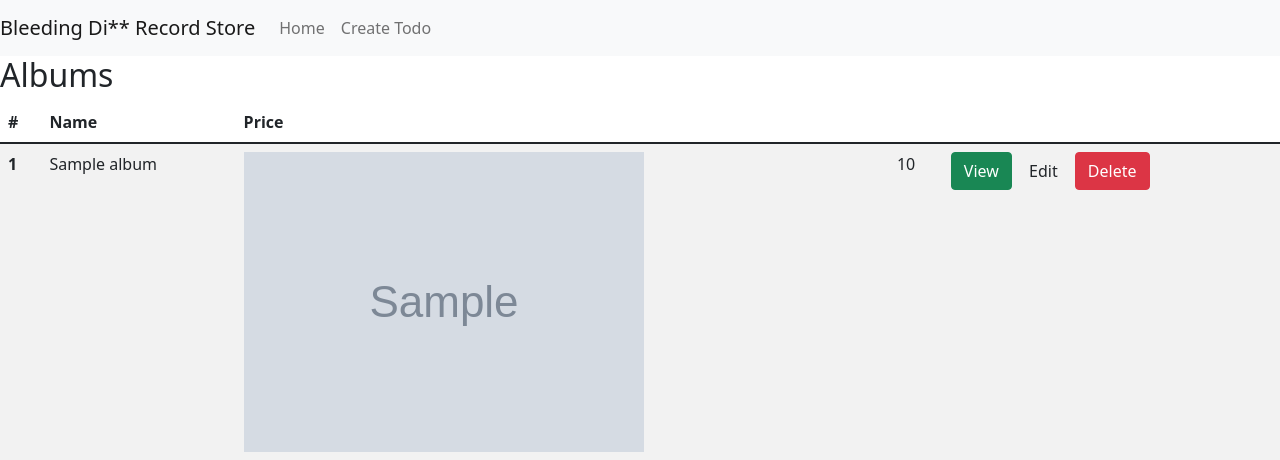
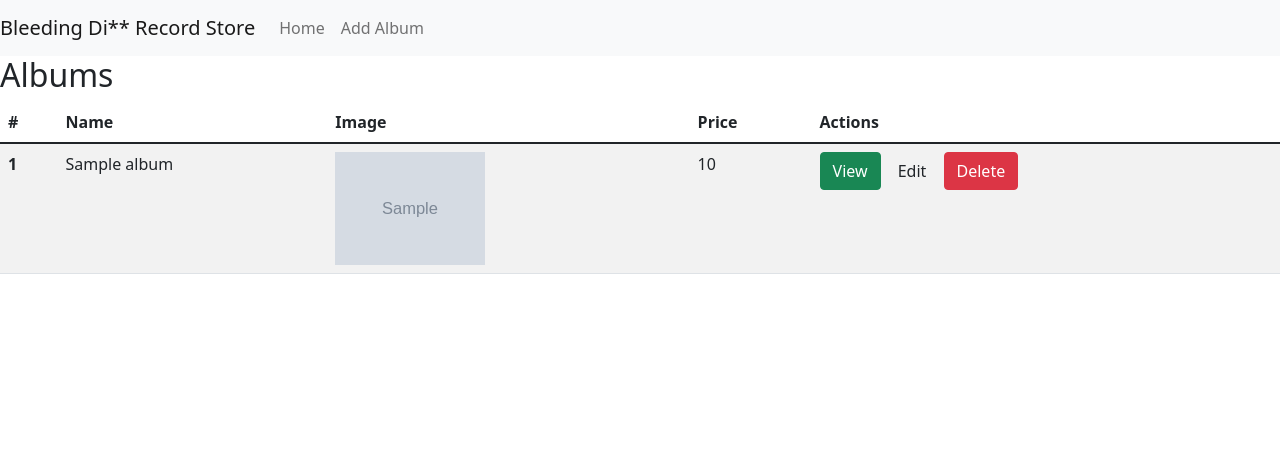
Before and after one commit to stepanCodam/day3, a Symfony app: template templates/albums/index.html.twig in a window 1280 px wide. Shown: the top 460 px of the page. Run offline with Twig, Linux system fonts and the light colour scheme; the template is opened without the code that fills it: most values are stand-ins (such as "Sample title", 1, 10 or a date in 2020); grey boxes marked "Sample" are stand-in pictures; some libraries are stand-ins or nearby versions.

Commit message:
check all

```diff
--- a/templates/albums/details.html.twig
+++ b/templates/albums/details.html.twig
@@ -6,6 +6,7 @@
   <div class="card-body">
     <h5 class="card-title">Album: {{album.name}}</h5>
     <p class="card-text"> Price: {{album.price}}</p>
+        <p class="card-text"> description: {{album.description}}</p>
     <a href="/" class="btn btn-primary">Home</a>
   </div>
 </div>
--- a/templates/albums/index.html.twig
+++ b/templates/albums/index.html.twig
@@ -10,8 +10,9 @@
            <tr>
                <th>#</th>
                <th>Name</th>
+               <th>Image</th>
                <th>Price</th>
-               <th></th>
+               <th>Actions</th>
            </tr>
        </thead>
        {% for album in albums %}
@@ -19,7 +20,7 @@
            <tr>
                <th scope="row">{{album.id}}</th>
                <td>{{album.name}}</td>
-               <td><img src="{{asset('pictures/'~ album.image)}}"></td>
+               <td><img src="{{asset('pictures/'~ album.image)}}" width="150px"></td>
                <td>{{album.price}}</td>
                <td> <a href="/details/{{album.id}}" class="btn btn-success">View</a>
                    <a href="/edit/{{album.id}}" class="btn btn-default">Edit</a>
--- a/templates/base.html.twig
+++ b/templates/base.html.twig
@@ -19,7 +19,7 @@
                        <a class="nav-link" href="/">Home</a>
                    </li>
                    <li class="nav-item">
-                       <a class="nav-link" href="/create">Create Todo</a>
+                       <a class="nav-link" href="/create">Add Album</a>
                    </li>
                </ul>
            </div>
```
Also changed, not shown: public/pictures/Deicidelegion.jpg (added), public/pictures/cure.jpg (added), public/pictures/surgical.png (added).
